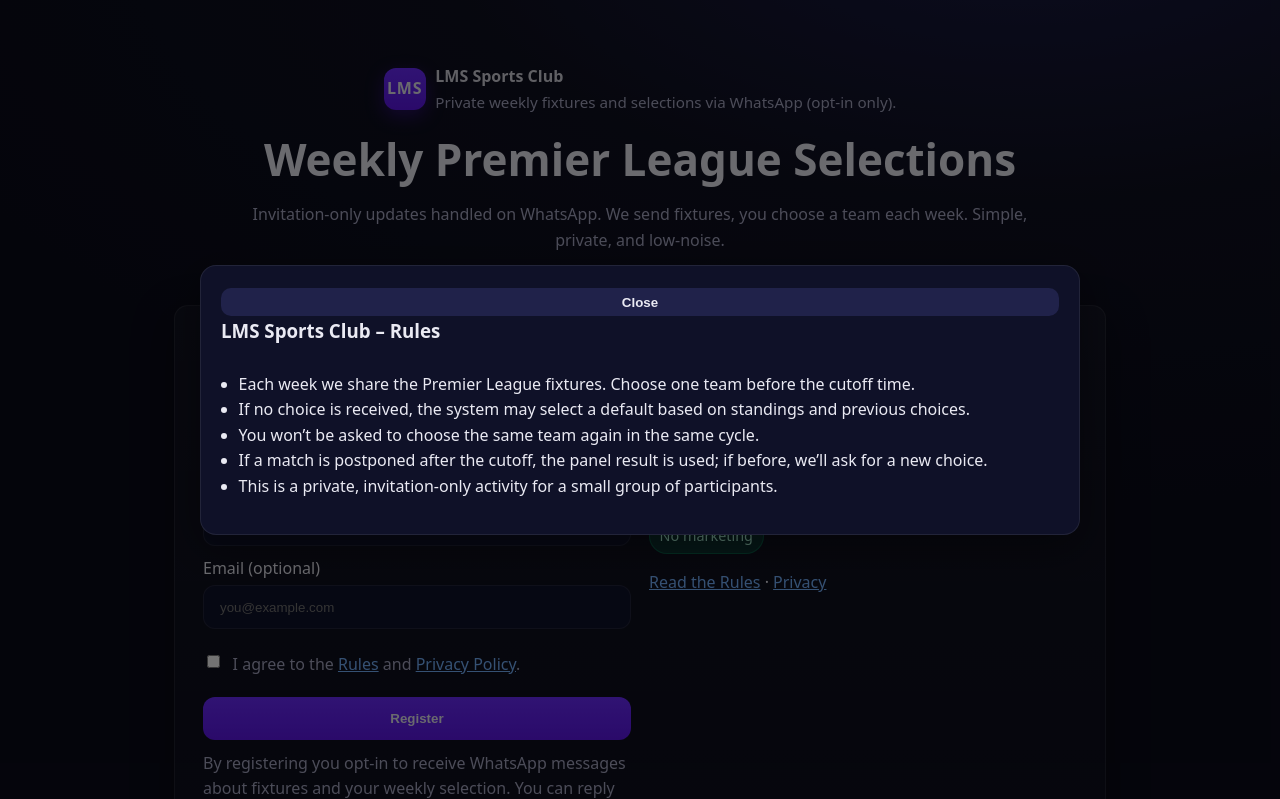
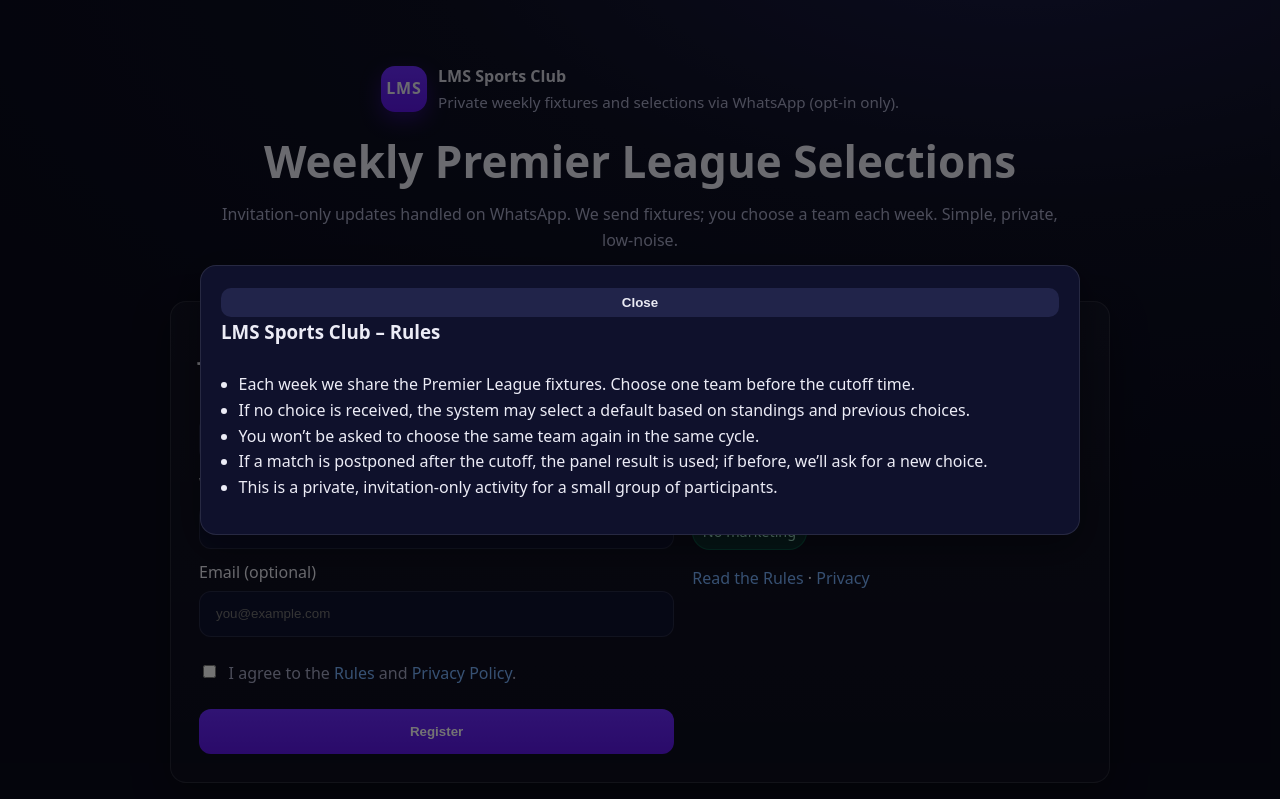
Before and after one commit to clinters/lms-website, a plain HTML site: page index.html in a window 1280 px wide. Both pictures are taken after a click on the link "Read the Rules". Shown: the top 799 px of the page. Drawn offline with Linux system fonts and the light colour scheme.

Commit message:
Add files via upload

```diff
--- a/index.html
+++ b/index.html
@@ -8,95 +8,95 @@
   <meta name="theme-color" content="#5e17eb"/>
   <style>
     :root{
-      --bg:#0f1020; --panel:#151735; --brand:#5e17eb; --accent:#00e091;
-      --text:#eaeaf3; --muted:#a8a9c4; --link:#76b3ff; --border:rgba(255,255,255,.08);
-      --radius:14px; --shadow:0 12px 40px rgba(0,0,0,.35);
-      --ok:#0ea36e; --err:#d64545;
+      --bg:#0e1024; --panel:#121536; --brand:#5e17eb; --accent:#00e091;
+      --text:#ececf6; --muted:#a7a9c6; --link:#7ab3ff; --border:rgba(255,255,255,.1);
+      --ok:#10b981; --err:#ef4444; --shadow:0 12px 36px rgba(0,0,0,.35); --radius:16px;
     }
     *{box-sizing:border-box}
-    html,body{margin:0;background:radial-gradient(1200px 600px at 80% -10%, #1b1d47 0%, #0f1020 50%, #0b0c1a 100%);color:var(--text);font:16px/1.6 system-ui,-apple-system,Segoe UI,Roboto,Inter,Arial,sans-serif}
-    header{padding:64px 24px 24px; text-align:center;}
-    .logo{display:inline-flex;align-items:center;gap:.6rem;justify-content:center}
-    .logo-badge{width:42px;height:42px;display:grid;place-items:center;border-radius:12px;background:linear-gradient(180deg,#6b2bff,#5e17eb);box-shadow:0 6px 18px rgba(94,23,235,.35);font-weight:800}
-    .logo-badge span{letter-spacing:.8px}
-    h1{margin:10px 0 8px; font-size:clamp(28px,5vw,44px)}
-    .sub{color:var(--muted); max-width:820px; margin:0 auto}
-    main{max-width:980px;margin:28px auto 80px; padding:0 24px; display:grid; gap:18px}
-    section{background:linear-gradient(180deg,rgba(255,255,255,.03),rgba(255,255,255,.01)); border:1px solid var(--border); border-radius:var(--radius); box-shadow:var(--shadow); padding:28px}
-    .cols{display:grid; gap:18px} @media(min-width:820px){ .cols{grid-template-columns:1fr 1fr} }
-    h2{margin:.2rem 0 1rem; font-size:22px}
-    label{display:block; margin:.6rem 0 .25rem}
-    input,button{width:100%; padding:.85rem 1rem; border-radius:12px; border:1px solid var(--border); background:#0f122a; color:#eaeaf3}
-    input:focus,button:focus{outline:2px solid #6b2bff; outline-offset:2px}
-    button{background:linear-gradient(180deg,#6b2bff,#5e17eb); border:none; cursor:pointer; font-weight:600}
-    button[disabled]{opacity:.6; cursor:not-allowed}
-    a{color:#76b3ff}
+    html,body{margin:0;background:radial-gradient(1200px 600px at 80% -10%, #1b1d47 0%, #0e1024 50%, #0a0b1b 100%);color:var(--text);font:16px/1.6 system-ui,Segoe UI,Inter,Roboto,Arial,sans-serif}
+    header{padding:64px 20px 20px;text-align:center}
+    .brand{display:inline-grid;grid-auto-flow:column;gap:.7rem;align-items:center;justify-content:center}
+    .badge{width:46px;height:46px;border-radius:14px;background:linear-gradient(180deg,#6b2bff,#5e17eb);display:grid;place-items:center;box-shadow:0 8px 20px rgba(94,23,235,.35);font-weight:800;letter-spacing:.8px}
+    h1{margin:12px 0 6px;font-size:clamp(28px,5vw,44px)}
+    .sub{max-width:860px;margin:0 auto;color:var(--muted)}
+    main{max-width:980px;margin:28px auto 80px;padding:0 20px;display:grid;gap:18px}
+    section{background:linear-gradient(180deg,rgba(255,255,255,.03),rgba(255,255,255,.015));border:1px solid var(--border);border-radius:var(--radius);box-shadow:var(--shadow);padding:28px}
+    .cols{display:grid;gap:18px}
+    @media(min-width:860px){.cols{grid-template-columns:1.1fr .9fr}}
+    h2{margin:.2rem 0 1rem;font-size:22px}
+
+    label{display:block;margin:.65rem 0 .35rem}
+    input[type="text"],input[type="tel"],input[type="email"]{
+      width:100%;padding:.9rem 1rem;border-radius:12px;border:1px solid var(--border);background:#0f1230;color:var(--text)
+    }
+    input:focus{outline:2px solid #6b2bff;outline-offset:2px}
+    button{width:100%;padding:.95rem 1rem;border-radius:12px;border:none;background:linear-gradient(180deg,#6b2bff,#5e17eb);color:#fff;font-weight:700;cursor:pointer}
+    button[disabled]{opacity:.6;cursor:not-allowed}
+    a{color:var(--link);text-decoration:none}
     .muted{color:var(--muted)}
-    .row{display:flex; gap:.6rem; align-items:center}
-    .pill{display:inline-block; padding:.35rem .6rem; background:rgba(0,224,145,.16); color:#b9ffe5; border:1px solid rgba(0,224,145,.25); border-radius:999px; font-size:.9rem}
-    footer{max-width:980px; margin:0 auto 56px; padding:0 24px; color:var(--muted); text-align:center}
+    .row{display:flex;gap:.6rem;align-items:center}
+    .pill{display:inline-block;padding:.35rem .6rem;background:rgba(0,224,145,.16);color:#b9ffe5;border:1px solid rgba(0,224,145,.25);border-radius:999px;font-size:.9rem}
+    footer{max-width:980px;margin:0 auto 56px;padding:0 20px;color:var(--muted);text-align:center}
 
-    .modal{position:fixed; inset:0; background:rgba(0,0,0,.55); display:none; align-items:center; justify-content:center; padding:24px; z-index:50}
+    .msg{display:none;margin-top:14px;padding:12px 14px;border-radius:12px}
+    .msg.ok{display:block;background:rgba(16,185,129,.12);border:1px solid rgba(16,185,129,.4);color:#d1fae5}
+    .msg.err{display:block;background:rgba(239,68,68,.12);border:1px solid rgba(239,68,68,.4);color:#fee2e2}
+
+    .modal{position:fixed;inset:0;background:rgba(0,0,0,.55);display:none;align-items:center;justify-content:center;padding:20px;z-index:50}
     .modal.open{display:flex}
-    .card{max-width:880px; width:min(880px, 100%); background:#0f1128; border:1px solid var(--border); border-radius:16px; padding:22px 20px 18px; box-shadow:var(--shadow)}
+    .card{max-width:880px;width:min(880px,100%);background:#0f112c;border:1px solid var(--border);border-radius:16px;padding:22px 20px 18px;box-shadow:var(--shadow)}
     .card h3{margin:.2rem 0 .6rem}
-    .card .body{max-height:70vh; overflow:auto}
-    .close{float:right; background:#20224a; border:none; color:#eaeaf3; padding:.4rem .7rem; border-radius:10px; cursor:pointer}
+    .card .body{max-height:70vh;overflow:auto}
+    .close{float:right;background:#21244a;border:none;color:#eaeaf3;padding:.45rem .75rem;border-radius:10px;cursor:pointer}
     ul{padding-left:1.1rem}
-
-    .toast{position:fixed; left:50%; top:24px; transform:translateX(-50%); background:#0f1128; border:1px solid var(--border); border-left:6px solid var(--ok);
-      color:#eaeaf3; padding:12px 16px; border-radius:12px; box-shadow:var(--shadow); display:none; z-index:60; min-width:260px; text-align:center}
-    .toast.err{border-left-color:var(--err)}
   </style>
 </head>
 <body>
   <header>
-    <div class="logo">
-      <div class="logo-badge"><span>LMS</span></div>
+    <div class="brand">
+      <div class="badge">LMS</div>
       <div style="text-align:left">
-        <div style="opacity:.9;font-weight:700">LMS Sports Club</div>
-        <div class="muted" style="font-size:.95rem">Private weekly fixtures and selections via WhatsApp (opt-in only).</div>
+        <div style="opacity:.9;font-weight:800">LMS Sports Club</div>
+        <div class="muted" style="font-size:.95rem">Private weekly fixtures and selections via WhatsApp (opt‑in only).</div>
       </div>
     </div>
     <h1>Weekly Premier League Selections</h1>
-    <p class="sub">Invitation-only updates handled on WhatsApp. We send fixtures, you choose a team each week. Simple, private, and low-noise.</p>
+    <p class="sub">Invitation‑only updates handled on WhatsApp. We send fixtures; you choose a team each week. Simple, private, low‑noise.</p>
   </header>
 
   <main>
     <section class="cols">
       <div>
         <h2>Join</h2>
-        <!-- AJAX submission keeps the user on this page -->
-        <form id="reg" method="post" data-endpoint="https://script.google.com/macros/s/AKfycbz5vb3AIYTjD7BRk7yHIx4zDrtqUasjtcMLf0NDQunX2Mmt_FIJZGNWcqr9I8h0Yg8/exec">
+        <form id="reg" data-endpoint="https://script.google.com/macros/s/AKfycbz5vb3AIYTjD7BRk7yHIx4zDrtqUasjtcMLf0NDQunX2Mmt_FIJZGNWcqr9I8h0Yg8/exec" novalidate>
           <label for="name">Name</label>
-          <input id="name" name="name" required placeholder="Alex Smith"/>
+          <input id="name" name="name" type="text" required placeholder="Alex Smith" />
 
           <label for="phone">WhatsApp number (incl. country code)</label>
-          <input id="phone" name="phone" inputmode="tel" required placeholder="+447712345678"/>
+          <input id="phone" name="phone" type="tel" inputmode="tel" required placeholder="+447712345678" />
 
           <label for="email">Email (optional)</label>
-          <input id="email" name="email" type="email" placeholder="you@example.com"/>
+          <input id="email" name="email" type="email" placeholder="you@example.com" />
 
-          <div class="row" style="margin:.8rem 0 1rem">
-            <input type="checkbox" id="agree" name="agree" required style="width:auto"/>
+          <div class="row" style="margin:.9rem 0 1rem">
+            <input type="checkbox" id="agree" name="agree" required style="width:auto" />
             <label for="agree" class="muted">I agree to the <a href="#" data-open="rules">Rules</a> and <a href="#" data-open="privacy">Privacy Policy</a>.</label>
           </div>
 
           <button id="submitBtn" type="submit">Register</button>
-          <p class="muted" style="margin:.7rem 0 0">By registering you opt-in to receive WhatsApp messages about fixtures and your weekly selection. You can reply STOP at any time.</p>
+          <div id="msg" class="msg" aria-live="polite"></div>
         </form>
       </div>
 
       <div>
         <h2>How it works</h2>
-        <p>Each week you’ll receive the fixture list and can select a preferred team. You can revise your choice until the weekly cutoff.</p>
-        <p><span class="pill">Private & invitation-only</span> &nbsp; <span class="pill">Opt-in via form</span> &nbsp; <span class="pill">No marketing</span></p>
+        <p>We’ll send fixtures for each gameweek. Pick one team before the cutoff. You can change your choice until then.</p>
+        <p><span class="pill">Private & invitation‑only</span> &nbsp; <span class="pill">Opt‑in via form</span> &nbsp; <span class="pill">No marketing</span></p>
         <p><a href="#" data-open="rules">Read the Rules</a> · <a href="#" data-open="privacy">Privacy</a></p>
       </div>
     </section>
   </main>
 
-  <!-- Rules Modal -->
   <div id="modal-rules" class="modal" role="dialog" aria-modal="true" aria-labelledby="rules-title">
     <div class="card">
       <button class="close" data-close>Close</button>
@@ -107,20 +107,19 @@
           <li>If no choice is received, the system may select a default based on standings and previous choices.</li>
           <li>You won’t be asked to choose the same team again in the same cycle.</li>
           <li>If a match is postponed after the cutoff, the panel result is used; if before, we’ll ask for a new choice.</li>
-          <li>This is a private, invitation-only activity for a small group of participants.</li>
+          <li>This is a private, invitation‑only activity for a small group of participants.</li>
         </ul>
       </div>
     </div>
   </div>
 
-  <!-- Privacy Modal -->
   <div id="modal-privacy" class="modal" role="dialog" aria-modal="true" aria-labelledby="privacy-title">
     <div class="card">
       <button class="close" data-close>Close</button>
       <h3 id="privacy-title">Privacy Policy</h3>
       <div class="body">
         <p><strong>Data we collect</strong>: name, WhatsApp number, and (optional) email to run weekly selections (record choices, send fixtures and confirmations).</p>
-        <p><strong>How it’s used</strong>: we send opt-in, transactional messages only (no marketing, no third-party sharing).</p>
+        <p><strong>How it’s used</strong>: we send opt‑in, transactional messages only (no marketing, no third‑party sharing).</p>
         <p><strong>Retention</strong>: stored in Google Sheets for the current cycle and up to 12 months for audit, then removed.</p>
         <p><strong>Your choices</strong>: request access/correction/deletion anytime via the admin; reply STOP to opt out of messages.</p>
         <p><strong>Scope</strong>: private club – no public advertising, no unsolicited messages.</p>
@@ -128,8 +127,6 @@
       </div>
     </div>
   </div>
-
-  <div id="toast" class="toast"></div>
 
   <footer>
     <p class="muted">© LMS Sports Club. Private weekly selections via WhatsApp.</p>
@@ -142,7 +139,7 @@
     document.querySelectorAll('[data-close]').forEach(b=>b.addEventListener('click',()=>b.closest('.modal').classList.remove('open')));
     document.querySelectorAll('.modal').forEach(m=>m.addEventListener('click',e=>{ if(e.target===m) m.classList.remove('open'); }));
 
-    // Phone normalisation (+44 etc)
+    // Normalise phone (+44 etc)
     const phone = document.getElementById('phone');
     phone.addEventListener('blur', () => {
       let p = phone.value.trim();
@@ -152,47 +149,44 @@
       phone.value = p;
     });
 
-    // Toast helper
-    const toast = (msg, isErr=false) => {
-      const el = document.getElementById('toast');
-      el.className = 'toast' + (isErr ? ' err' : '');
-      el.textContent = msg;
-      el.style.display = 'block';
-      setTimeout(()=> el.style.display='none', 4500);
-    };
-
     // AJAX submit
     const form = document.getElementById('reg');
     const btn  = document.getElementById('submitBtn');
+    const msg  = document.getElementById('msg');
+
     form.addEventListener('submit', async (e) => {
       e.preventDefault();
-      if (!form.reportValidity()) return;
 
-      // normalise phone before send
+      if (!form.checkValidity()) {
+        form.reportValidity();
+        return;
+      }
+
+      // Ensure phone normalized
       phone.dispatchEvent(new Event('blur'));
 
       const endpoint = form.getAttribute('data-endpoint');
-      const data = new URLSearchParams(new FormData(form));
+      const data = new FormData(form);
+
       try {
         btn.disabled = true; btn.textContent = 'Submitting…';
-        const res = await fetch(endpoint, {
-          method: 'POST',
-          headers: { 'Content-Type':'application/x-www-form-urlencoded;charset=UTF-8' },
-          body: data.toString(),
-          mode: 'cors'
-        });
-        const text = await res.text();
+        const res = await fetch(endpoint, { method: 'POST', body: data, mode: 'cors' });
+        const text = await res.text(); // Apps Script returns HTML (we ignore it visually)
         if (res.ok) {
-          toast('Thanks! Your registration was received.');
+          msg.className = 'msg ok';
+          msg.innerHTML = '✅ Thanks! Your registration was received. You should get a WhatsApp confirmation shortly.';
           form.reset();
         } else {
-          toast('Registration failed. Please try again.', true);
+          msg.className = 'msg err';
+          msg.innerHTML = '⚠️ Registration failed. Please try again.';
           console.log('Form error', res.status, text);
         }
       } catch (err) {
-        toast('Network error – please try again.', true);
+        msg.className = 'msg err';
+        msg.innerHTML = '⚠️ Network error – please try again.';
         console.error('Fetch error', err);
       } finally {
+        msg.style.display = 'block';
         btn.disabled = false; btn.textContent = 'Register';
       }
     });
```
